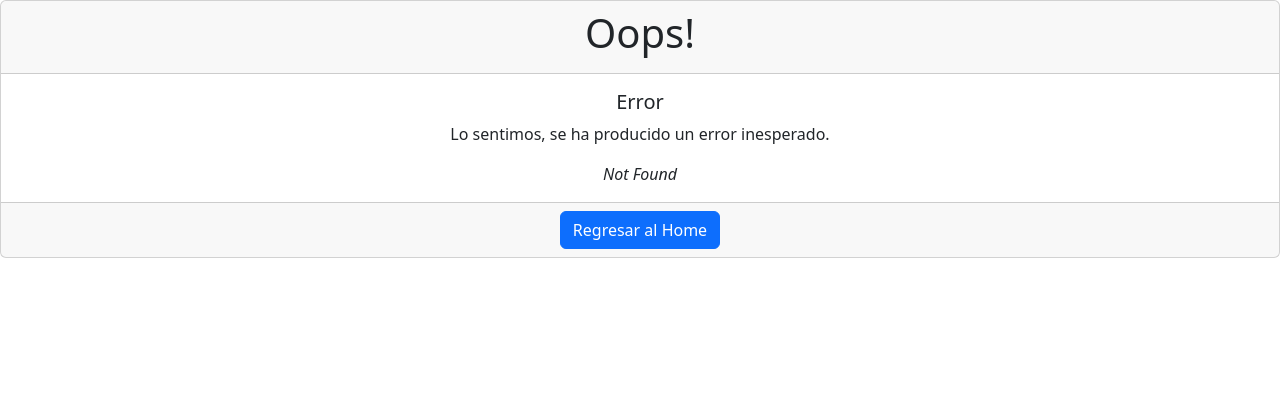
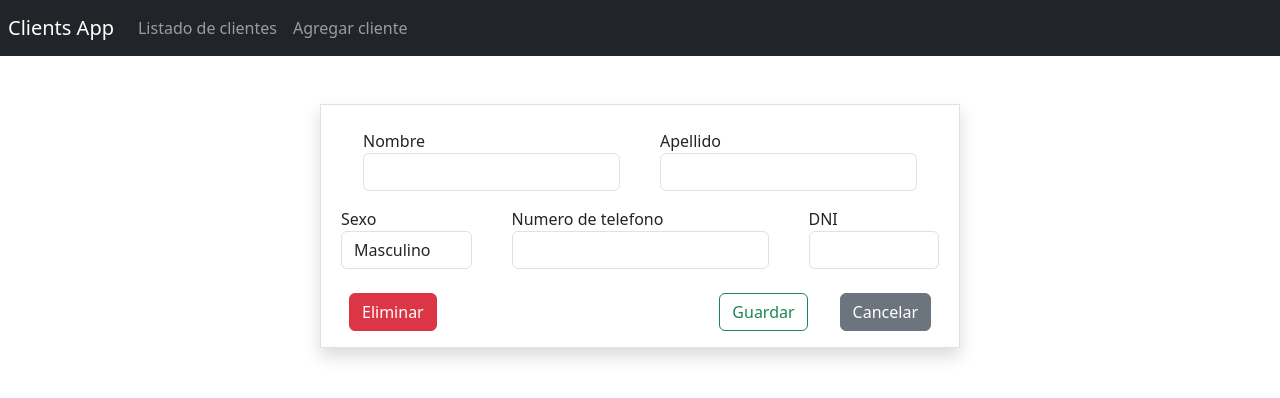
Before and after one commit to Mceballos-git/Challenge-Full-Stack-Telecom, a React (Vite) app in the folder frontend/: page /create in a window 1280 px wide. Before the commit this address had no page. Shown: the top 398 px of the page. Built offline with nearby package versions, Linux system fonts and the light colour scheme; no server answers.

Commit message:
Tengo que irme, por las dudas subo los cambios

```diff
--- a/frontend/api/client.js
+++ b/frontend/api/client.js
@@ -47,7 +47,10 @@ const publicDELETE = async ( path ) => {
           return res;
       }
   } catch ( error ) {
-      throw new Error( error );
+    if ( error.code === 'ERR_BAD_REQUEST') {
+        return { status: 404 }
+    }
+    // throw new Error( error );
   }
 };
 
--- a/frontend/src/context/ClientsContext.jsx
+++ b/frontend/src/context/ClientsContext.jsx
@@ -1,14 +1,63 @@
-import { createContext, useContext } from 'react';
+import { createContext, useState, useEffect } from 'react';
+import { getAllClients, getClientById, updateClient, deleteClient  } from '../../api/client';
 
 
 export const ClientsContext = createContext();
 
-
 export const ClientsProvider = ({ children }) => {
 
-    return (
-        <ClientsContext.Provider value={ value }>
-            {children}
-        </ClientsContext.Provider>
-    );
+  const [ clients, setClients ] = useState([]);
+  // const [ activeClient, setActiveclient ] = useState([]);
+
+  // const handleGetAllClients = async () => {
+  //   const { data } = await getAllClients();
+  //   setClients( data );
+  // };
+
+  // const handleGetClientById = async ( id ) => {
+  //   const { data } = await getClientById( id );
+  //   setActiveclient( data );
+  // };
+  const editClient = async (id, data) => {
+      clients.map((client) => {
+        if( client.id === id){
+
+
+        }
+      })
+  }
+
+  // const handleUpdate = async ( id, data ) => {
+  //   const { affected } = updateClient( id, data )
+  // }
+
+  const deleteClientContext = ( id ) => {
+    // console.log('CLIENTS', clients);
+    // const resp = clients.filter( (client) => { return client.id !== id });
+    // console.log('AFTER', resp);
+    console.log('clients antes', clients);
+    setClients( clients.filter( client => client.id !== id ) );
+    console.log(clients);
+  };
+
+  useEffect(() => {
+    ( async () => {
+        const { data } = await getAllClients();
+        console.log(data);
+        setClients( data );
+      })();
+  }, [])
+
+
+
+
+  return (
+    <ClientsContext.Provider value={{
+      clients,
+      deleteClientContext,
+      editClient
+    }}>
+      {children}
+    </ClientsContext.Provider>
+  );
 };
--- a/frontend/src/routes/AddEditClientView.jsx
+++ b/frontend/src/routes/AddEditClientView.jsx
@@ -1,30 +1,78 @@
-import { useEffect, useState } from 'react';
+import { useEffect, useContext } from 'react';
+import { ClientsContext } from '../context/ClientsContext';
 import { useForm } from "react-hook-form";
-import { useLocation } from 'react-router-dom';
-import { getClientById } from '../../api/client';
+import { useNavigate, useParams } from 'react-router-dom';
+import { deleteClient, getClientById } from '../../api/client';
+import Swal from 'sweetalert2';
+
 
 export const AddEditClientView = () => {
 
-    const { register, handleSubmit, setValue, formState: { errors } } = useForm();
-    const [ clientId, setClientId ] = useState();
-    const location = useLocation();
-    const { from } = location.state;
+    const { deleteClientContext } = useContext( ClientsContext );
+    const { register, handleSubmit, setValue } = useForm();
+    const navigate = useNavigate();
+    const { id } = useParams();
 
     const onSubmit = data => console.log(data);
 
-    const handleDelete = () => {
-      console.log('BORRANDO');
-    }
     const handleCancel = () => {
-      console.log('CANCELANDO');
-    }
+      navigate(-1);
+    };
+
+    const handleDelete = async () => {
+      Swal.fire({
+        title:'¿Estas seguro de eliminar el cliente?',
+        text:'Una vez eliminado no podrás volver a visualizarlo',
+        icon:'warning',
+        showCancelButton:true,
+        confirmButtonColor: 'grey',
+        cancelButtonColor: 'red',
+        confirmButtonText: 'Si Eliminar!',
+        cancelButtonText: 'Cancelar',
+      }).then(async (result) => {
+        console.log('ok');
+        if (result.isConfirmed) {
+          const resp = await deleteClient( id );
+          if ( !resp ) {
+            return Swal.fire(
+              'Error!',
+              'Se produjo un error de conexión, por favor reintente nuevamente',
+              'error'
+            );
+          }
+          if( resp.status === 200 ) {
+            console.log('holaaaaaaaaaaaaaa');
+            deleteClientContext( id );
+            await Swal.fire({
+              title:'Eliminado!',
+              text:'El cliente fue eliminado correctamente',
+              icon:'success',
+              confirmButtonColor: 'grey',
+              confirmButtonText: 'OK',
+            });
+            navigate(-1);
+          }
+          if ( resp.status == 404 ) {
+            return Swal.fire(
+              'Error!',
+              'Se produjo un error, por favor reintente nuevamente',
+              'error'
+            ).then(navigate(-1));
+          }
+        }
+      })
+    };
 
     useEffect( () => {
       ( async () => {
-        setClientId(from);
-        const { data } = await getClientById( from );
-        setValue('name', data.name);
-        setValue('lastname', data.lastname);
+        if ( id !== undefined ) {
+          const {data} = await getClientById( id );
+          setValue('name', data.name);
+          setValue('lastname', data.lastname);
+          setValue('sexo', data.gender);
+          setValue('phone', data.phone);
+          setValue('dni', data.dni);
+        }
       } )();
   }, [] );
 
--- a/frontend/src/routes/ClientsListView.jsx
+++ b/frontend/src/routes/ClientsListView.jsx
@@ -1,18 +1,10 @@
-import { useEffect, useState } from 'react';
-import { getAllClients } from "../../api/client";
+import {  useContext } from 'react';
+import { ClientsContext } from '../context/ClientsContext';
 import { Link } from "react-router-dom"
 
 export const ClientsListView = () => {
 
-  const [ clients, setClients ] = useState([]);
-
-
-  useEffect( () => {
-    ( async () => {
-      const { data } = await getAllClients();
-      setClients( data );
-    } )();
-  }, [] );
+  const { clients } = useContext( ClientsContext );
 
 
   return (
@@ -43,9 +35,7 @@ return (
                                 <td> {client.phone} </td>
                                 <td className="d-flex justify-content-around">
                                     <Link
-                                    to="/create/:id"
-                                    state={{ from: client.id }}
-                                  >
+                                      to={`/edit-client/${ client.id }`} >
                                       <button className="btn btn-primary btn-sm"> Editar </button>
                                     </Link>
                                     <button className="btn btn-danger btn-sm"> Eliminar </button>
```
Also changed, not shown: frontend/src/main.jsx (+11 -2 lines). Lines whose indentation alone changed are shown as unchanged.
